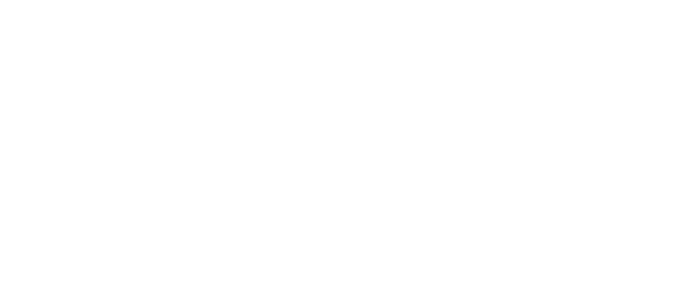
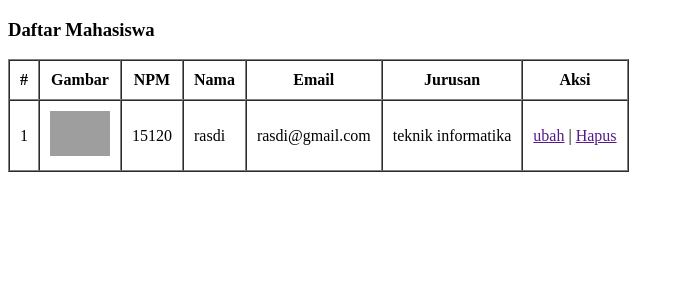
Before and after one commit to rasdi28/Percobaan, a PHP site: page /latihan2.php in a window 1280 px wide. Before the commit the part shown is empty. Shown: the top 300 px of the page, without its empty margins (0-684 px from the left). Run offline with PHP 8.4, Linux system fonts and the light colour scheme; data comes from the database, SQL or seed files in the repository; grey boxes are pictures that could not be loaded.

Commit message:
nambah file

```diff
--- a/web/pertemuan10/latihan2.php
+++ b/web/pertemuan10/latihan2.php
@@ -1,5 +1,65 @@
-<?
+<?php
+
+$conf = mysqli_connect("localhost", "root", "", "mahasiswa");
+$hasil = mysqli_query($conf, "SELECT *FROM mahasiswa");
+
+//$x = mysqli_fetch_row($hasil); array numerik
+
+//$x = mysqli_fetch_assoc($hasil); array assosiasi
+$rows = [];
+while ($row = mysqli_fetch_assoc($hasil)) {
+  $rows[] = $row;
+}
+
+$mahasiswa = $rows;
+
 
 
 
 ?>
+
+<!DOCTYPE html>
+<html lang="en">
+
+<head>
+  <meta charset="UTF-8">
+  <meta name="viewport" content="width=device-width, initial-scale=1.0">
+  <title>Daftar Mahasiswa</title>
+</head>
+
+<body>
+  <h3>Daftar Mahasiswa</h3>
+
+  <table border="1" cellpadding="10" cellspacing="0">
+    <tr>
+      <th>#</th>
+      <th>Gambar</th>
+      <th>NPM</th>
+      <th>Nama</th>
+      <th>Email</th>
+      <th>Jurusan</th>
+      <th> Aksi </th>
+    </tr>
+    <tr>
+
+      <?php $i = 1;
+      foreach ($mahasiswa as $m) : ?>
+        <td><?= $i++ ?></td>
+        <td><img src="../img/<?= $m['Gambar']; ?>" width="60"></ td>
+        <td><?= $m['NPM']; ?></td>
+        <td><?= $m['Nama']; ?></td>
+        <td><?= $m['Email']; ?></td>
+        <td><?= $m['Jurusan']; ?></td>
+        <td>
+          <a href=""> ubah</a> | <a href="">Hapus </a>
+        </td>
+    </tr>
+
+
+  <?php endforeach; ?>
+  </table>
+
+
+</body>
+
+</html>
```
Also changed, not shown: web/img/1.jpeg (added), web/img/2.jpeg (added).
